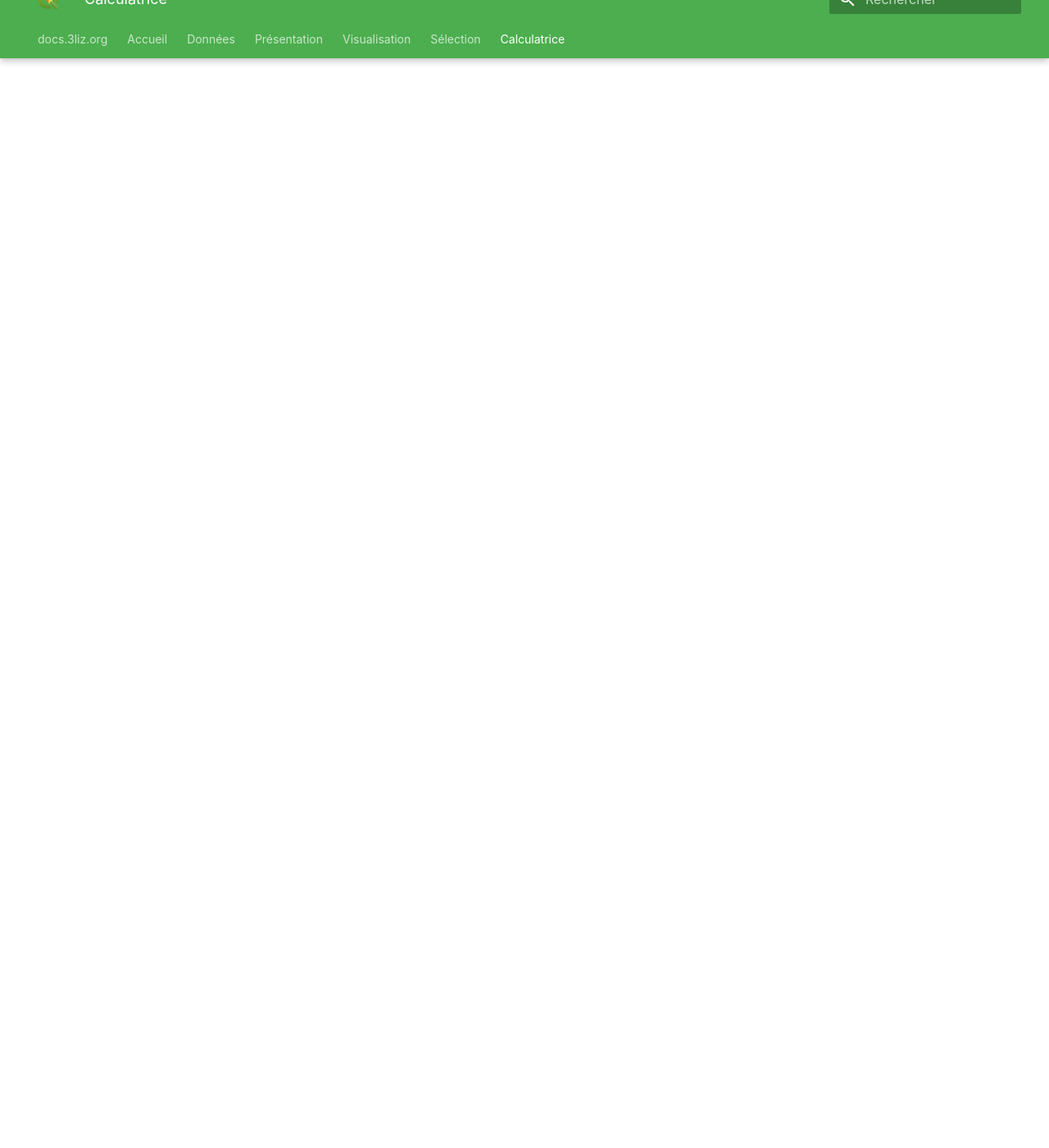
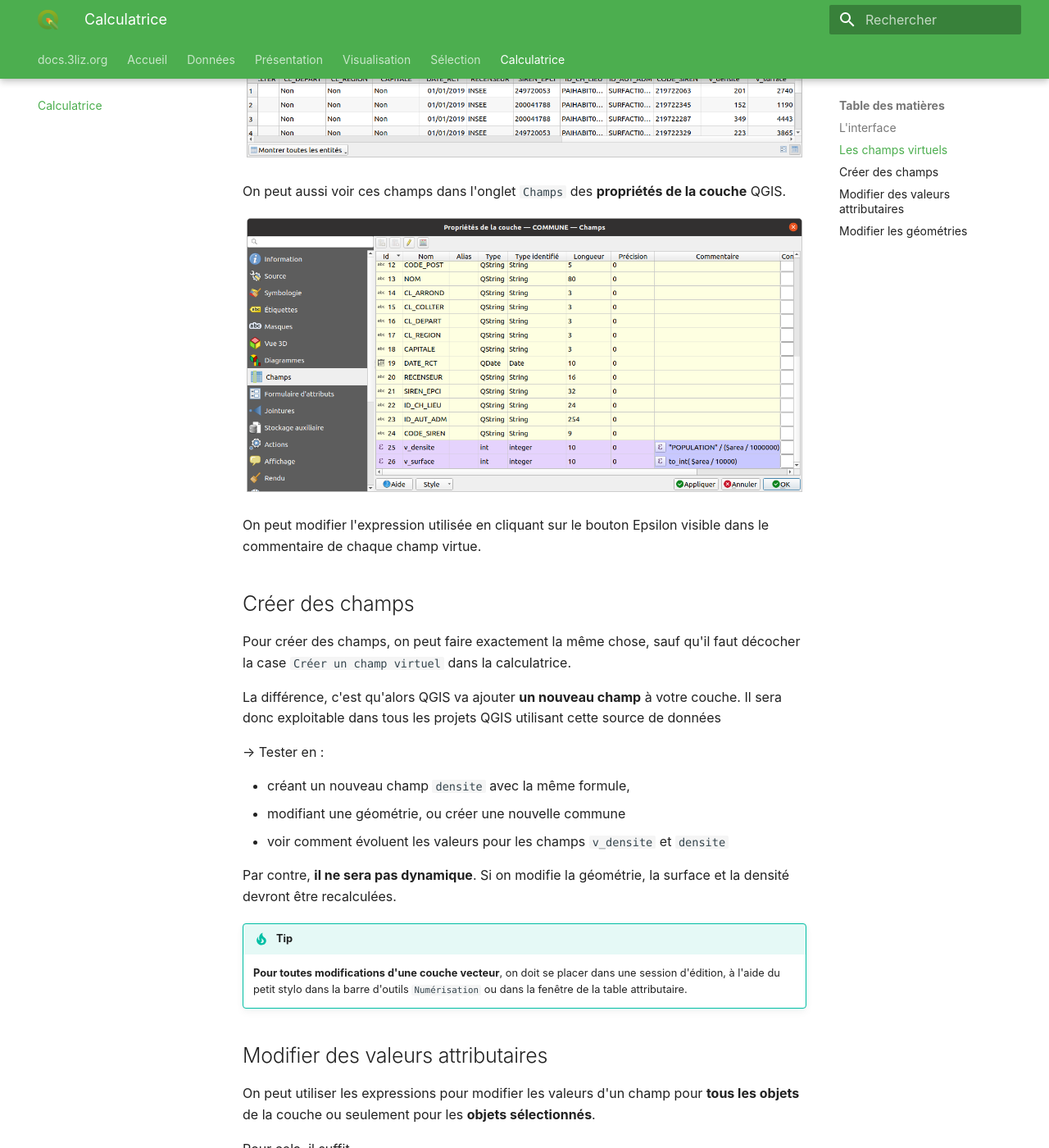
Before and after one commit to 3liz/formation-qgis-expressions, an MkDocs documentation site: the page built from docs/calculatrice.md, in a window 1280 px wide and 1400 px high, scrolled down 1329 px. Shown: the whole window at 82% size. Built offline with MkDocs 1.6.1 and Material for MkDocs 9.7.7, drawn with Linux system fonts in a browser that asks for light colours; nearby versions of some CDN libraries; some of the changed text lies outside the part shown.

Commit message:
Calculatrice - Add more content

````diff
--- a/docs/calculatrice.md
+++ b/docs/calculatrice.md
@@ -1,6 +1,111 @@
 # La calculatrice de champ
 
-La calculatrice de champ est un outil accessible avec le `boulier` dans la fenêtre de la table attributaire.
+La calculatrice de champ est un outil accessible avec le `boulier` dans la fenêtre de la table attributaire ou dans la barre d'outil `Attributs` de QGIS.
 Il permet la mise à jour d'un champ existant ou alors de créer un nouveau champ.
 
-**Pour toutes modifications d'une couche vecteur**, on doit se placer dans une session d'édition, à l'aide du petit stylo dans la barre d'outils `Numérisation` ou dans la fenêtre de la table attributaire.
+## L'interface
+
+La boîte de dialogue est très proche de celle de l'**éditeur d'expressions**,
+avec en haut un nouveau bloc pour configurer quels sont les champs **à créer** ou **à modifier**
+
+![calculatrice](./media/calculatrice.png)
+
+A partir de cette interface, on peut soit:
+
+* créer un **nouveau champ** qui sera rempli avec le résulat de l'expression
+* créer un **champ virtuel** qui sera rempli dynamiquement avec le résultat de l'expression
+
+## Les champs virtuels
+
+Ces champs ne sont pas enregistrés dans la source de la couche, mais seulement
+dans les propriétés de la couche du projet QGIS.
+
+Pour créer un champ virtuel, il faut bien **cocher la case** `Créer un champ virtuel`.
+
+Par exemple, on peut créer :
+
+* un champ virtuel `v_densite` qui va permettre de calculer la
+  densité de population par kilomètre carré. `"POPULATION" / ($area / 1000000)`
+* un champ virtuel `v_surface` qui va récupérer la surface en hectare à partir
+  de la géométrie : `to_int( $area / 10000 )`
+
+Lorsqu'on ouvre la table attributaire, ces deux champs sont affichés à droite :
+
+![champs virtuels table](./media/champs_virtuels_table_attributaire.png)
+
+On peut aussi voir ces champs dans l'onglet `Champs` des **propriétés de la couche** QGIS.
+
+![champs virtuels champs](./media/champs_virtuels_onglet_champs.png)
+
+On peut modifier l'expression utilisée en cliquant sur le bouton Epsilon visible
+dans le commentaire de chaque champ virtue.
+
+## Créer des champs
+
+Pour créer des champs, on peut faire exactement la même chose,
+sauf qu'il faut décocher la case `Créer un champ virtuel` dans la calculatrice.
+
+La différence, c'est qu'alors QGIS va ajouter **un nouveau champ** à votre couche.
+Il sera donc exploitable dans tous les projets QGIS utilisant cette source de données
+
+-> Tester en :
+
+* créant un nouveau champ `densite` avec la même formule,
+* modifiant une géométrie, ou créer une nouvelle commune
+* voir comment évoluent les valeurs pour les champs `v_densite` et `densite`
+
+Par contre, **il ne sera pas dynamique**. Si on modifie la géométrie, la surface et la densité
+devront être recalculées.
+
+!!! tip
+    **Pour toutes modifications d'une couche vecteur**, on doit se placer dans une session d'édition, à l'aide du petit stylo dans la barre d'outils `Numérisation` ou dans la fenêtre de la table attributaire.
+
+## Modifier des valeurs attributaires
+
+On peut utiliser les expressions pour modifier les valeurs d'un champ
+pour **tous les objets** de la couche ou seulement pour les **objets sélectionnés**.
+
+Pour cela, il suffit
+
+* d'ouvrir la **table attributaire**
+* de passer la couche en **mode édition** avec le bouton `Crayon`
+* d'utiliser le champ de **saisie d'expression** en haut de la table
+* d'appliquer sur tous les objets ou sur les objets sélectionnés
+
+![](./media/table_attributaire_modifier_valeurs.png)
+
+!!! tip
+    Pas de souci si on s'est trompé et qu'on a modifié par erreur des données.
+    Les modifications sont enregistrées dans l'historique et peuvent être
+    annulées tant qu'on n'a pas cliqué sur le bouton d'enregistrement.
+
+On peut aussi utiliser la **calculatrice de champs** pour lancer cette modification.
+Alors, il faut bien contrôler que
+
+* la case `Ne mettre à jour que les N entités sélectionnées` est cochée (si on le souhaite)
+* le champ choisi est bien le bon dans la **liste déroulante**.
+
+![calculatrice modifier valeurs](./media/calculatrice_modifier_valeurs.png)
+## Modifier les géométries
+
+On peut tout à fait **modifier les géométries** d'une couche spatiale avec des expressions.
+
+Pour cela, il suffit
+
+* d'ouvrir la **calculatrice de champs**,
+* de sélectionner `<geometry>` dans la liste déroulante des champs
+* utiliser une expression compatible avec les géométries
+
+Par exemple, on peut déplacer des points aléatoirement:
+
+```sql
+with_variable(
+	'distance_floutage',
+	1000,
+	translate(
+		$geometry,
+		randf(-1 * @distance_floutage, @distance_floutage),
+		randf(-1 * @distance_floutage, @distance_floutage)
+	)
+)
+```
````
Also changed, not shown: docs/media/calculatrice.png (added), docs/media/calculatrice_modifier_valeurs.png (added), docs/media/champs_virtuels_onglet_champs.png (added), docs/media/champs_virtuels_table_attributaire.png (added), docs/media/table_attributaire_modifier_valeurs.png (added).
